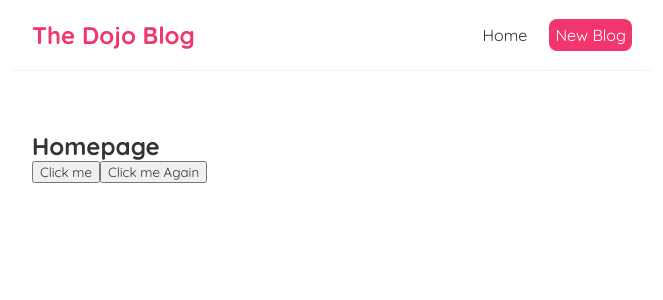
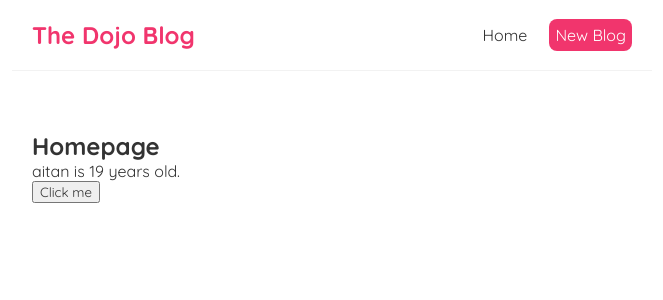
Before and after one commit to AitanMammadova/Blog-Next.js, a React (Create React App) app: page / in a window 1280 px wide. Shown: the top 300 px of the page, without its empty margins (308-971 px from the left). Built offline with nearby package versions, Linux system fonts and the light colour scheme; the HTML template or start-up script is replaced by a standard one.

Commit message:
UseState

```diff
--- a/src/Components/Home.js
+++ b/src/Components/Home.js
@@ -1,16 +1,16 @@
+import {useState} from 'react';
 const Home = () => {
-  const handleClick=(e)=>{
-    console.log("hello worlds",e);
-  }
-
-  const clickAgain=(name,e)=>{
-    console.log('hello ' + name,e.target);
+  const [name,setName] = useState('aitan');
+  const [age,setAge] = useState(19);
+  const handleClick=()=>{
+    setName('ali');
+    setAge(20);
   }
     return (
       <div className="home">
         <h2>Homepage</h2>
+        <p>{name} is {age} years old.</p>
         <button onClick={handleClick}>Click me</button>
-        <button onClick={(e)=>clickAgain('aitan',e)}>Click me Again</button>
       </div>
     );
   }
```
